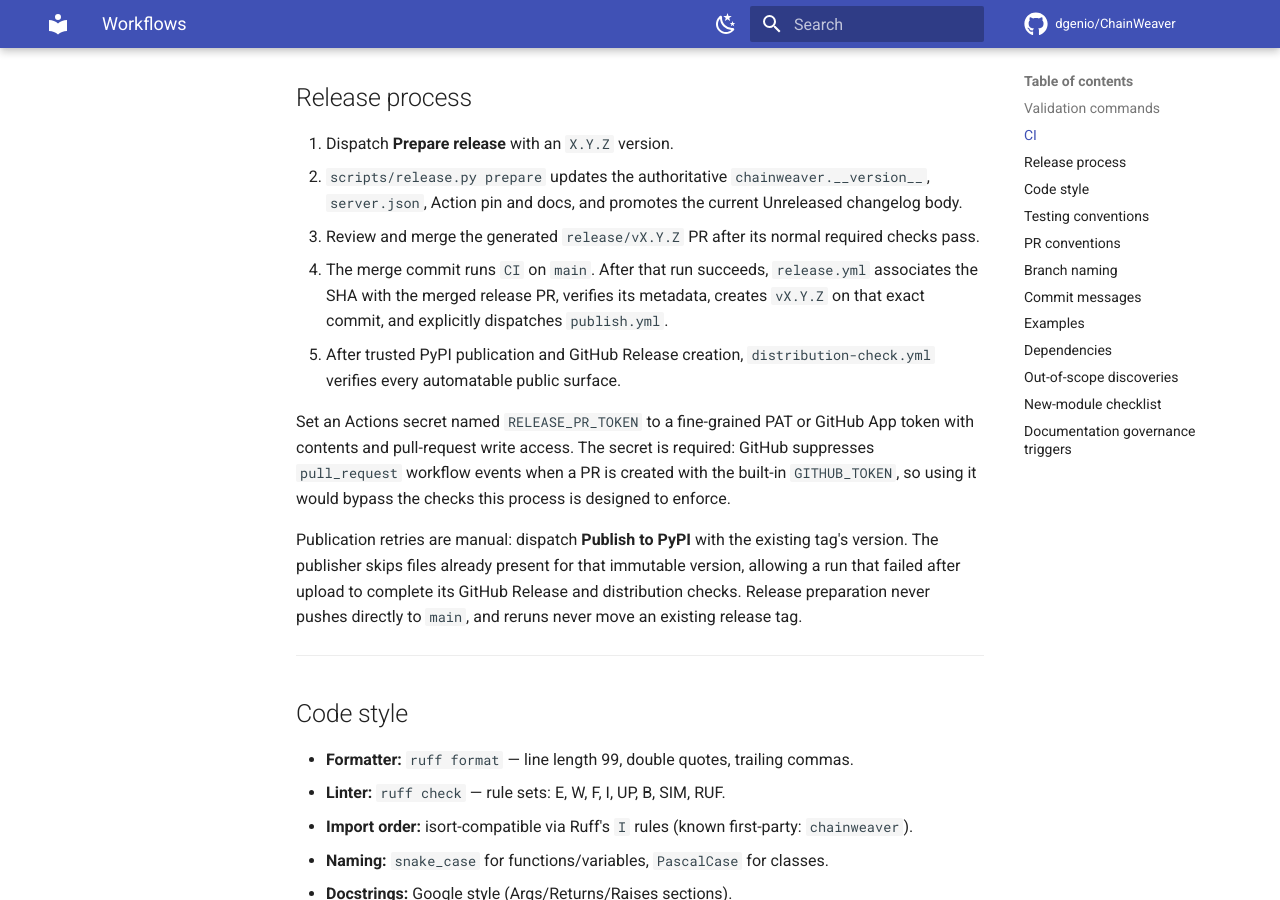
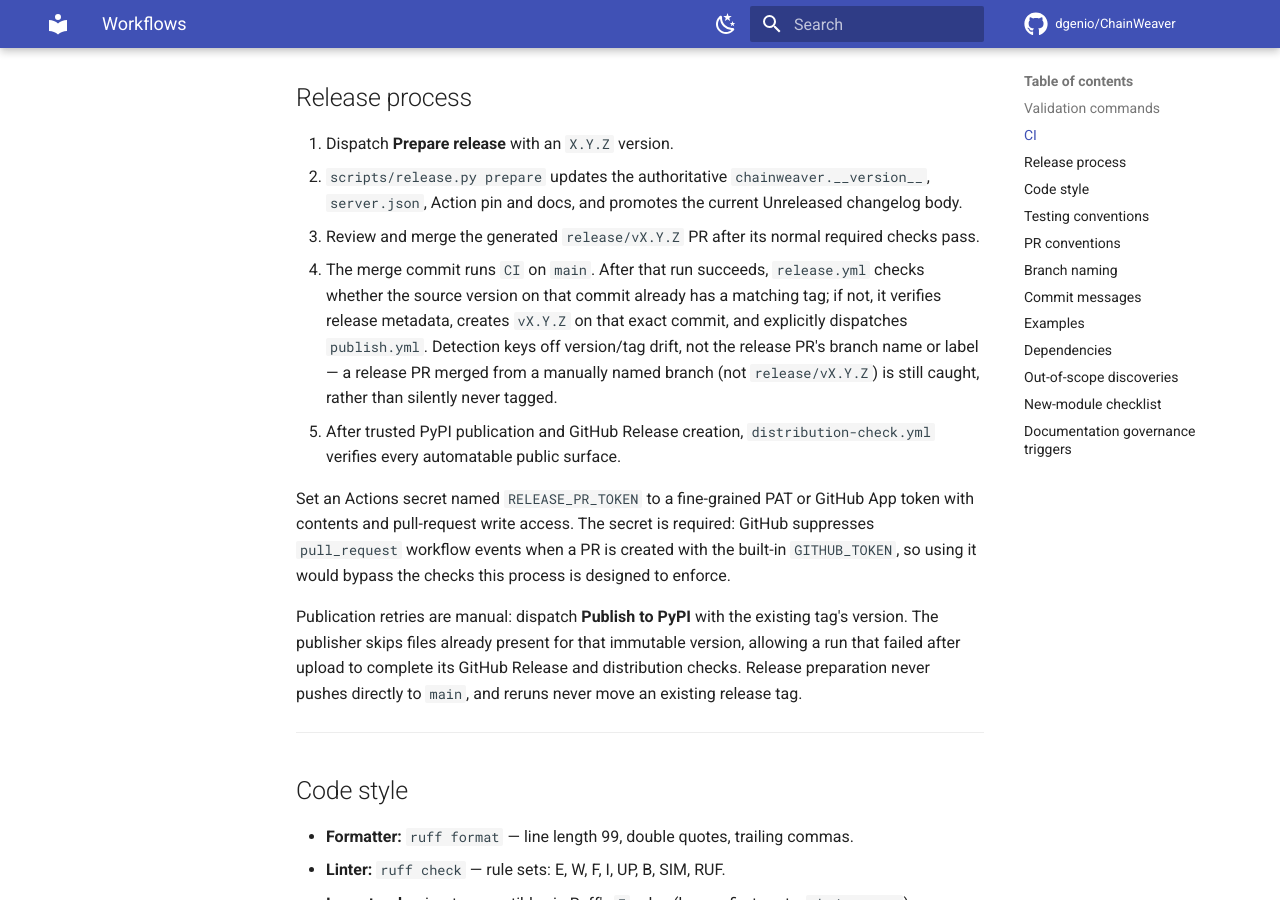
Before and after one commit to dgenio/ChainWeaver, an MkDocs documentation site: the page built from docs/agent-context/workflows.md, in a window 1280 px wide and 900 px high, scrolled down 1658 px. Built offline with MkDocs 1.6.1 and Material for MkDocs 9.7.7, drawn with Linux system fonts in a browser that asks for light colours; comment, search, counter and statistics services are not loaded.

Commit message:
fix: detect pending releases by version/tag drift, not release-PR branch name
release.yml's tag job matched a merged release PR by requiring its head
branch to start with release/v, so a release PR merged from any other
branch was never tagged or published — silently, with no failure signal.
This is exactly what happened to v0.14.0: merged to main on 2026-07-12 via
PR #517 (branch claude/repo-version-publishing-p36z95), never tagged or
published to PyPI.

Detection now checks whether the source version on the merge commit
already has a matching vX.Y.Z tag, independent of how the release PR was
branched or labeled.

Co-Authored-By: Claude Sonnet 5 <noreply@anthropic.com>
Claude-Session: https://claude.ai/code/session_016HvdYkBMJh83UHSdEHaQku

```diff
--- a/docs/agent-context/workflows.md
+++ b/docs/agent-context/workflows.md
@@ -54,9 +54,12 @@ python -m pytest tests/ -v
 3. Review and merge the generated `release/vX.Y.Z` PR after its normal required
    checks pass.
 4. The merge commit runs `CI` on `main`. After that run succeeds, `release.yml`
-   associates the SHA with the merged release PR, verifies its metadata,
-   creates `vX.Y.Z` on that exact commit, and explicitly dispatches
-   `publish.yml`.
+   checks whether the source version on that commit already has a matching
+   tag; if not, it verifies release metadata, creates `vX.Y.Z` on that exact
+   commit, and explicitly dispatches `publish.yml`. Detection keys off
+   version/tag drift, not the release PR's branch name or label — a release
+   PR merged from a manually named branch (not `release/vX.Y.Z`) is still
+   caught, rather than silently never tagged.
 5. After trusted PyPI publication and GitHub Release creation,
    `distribution-check.yml` verifies every automatable public surface.
 
```
Also changed, not shown: CHANGELOG.md (+10 -0 lines), 2 other files.
